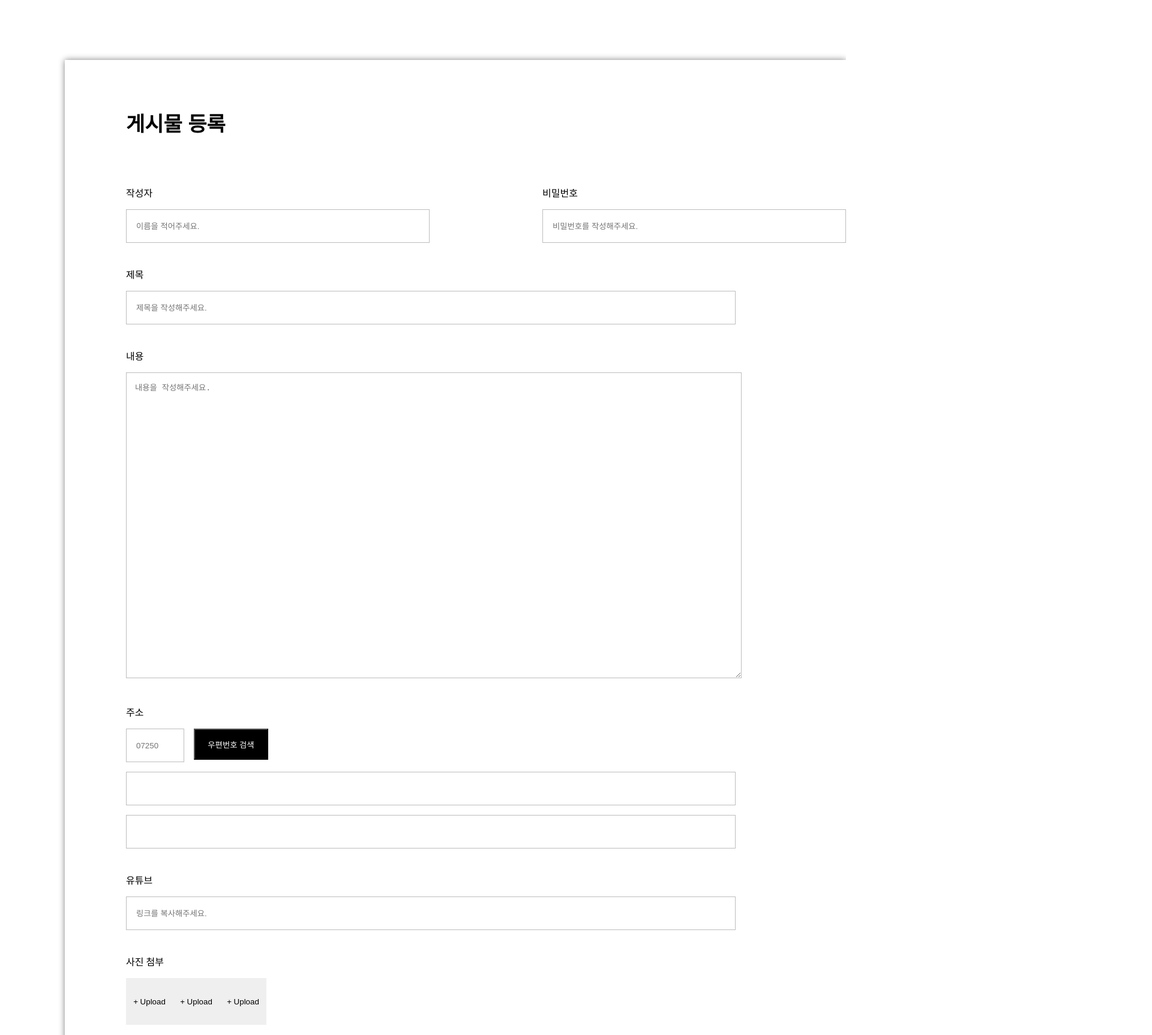
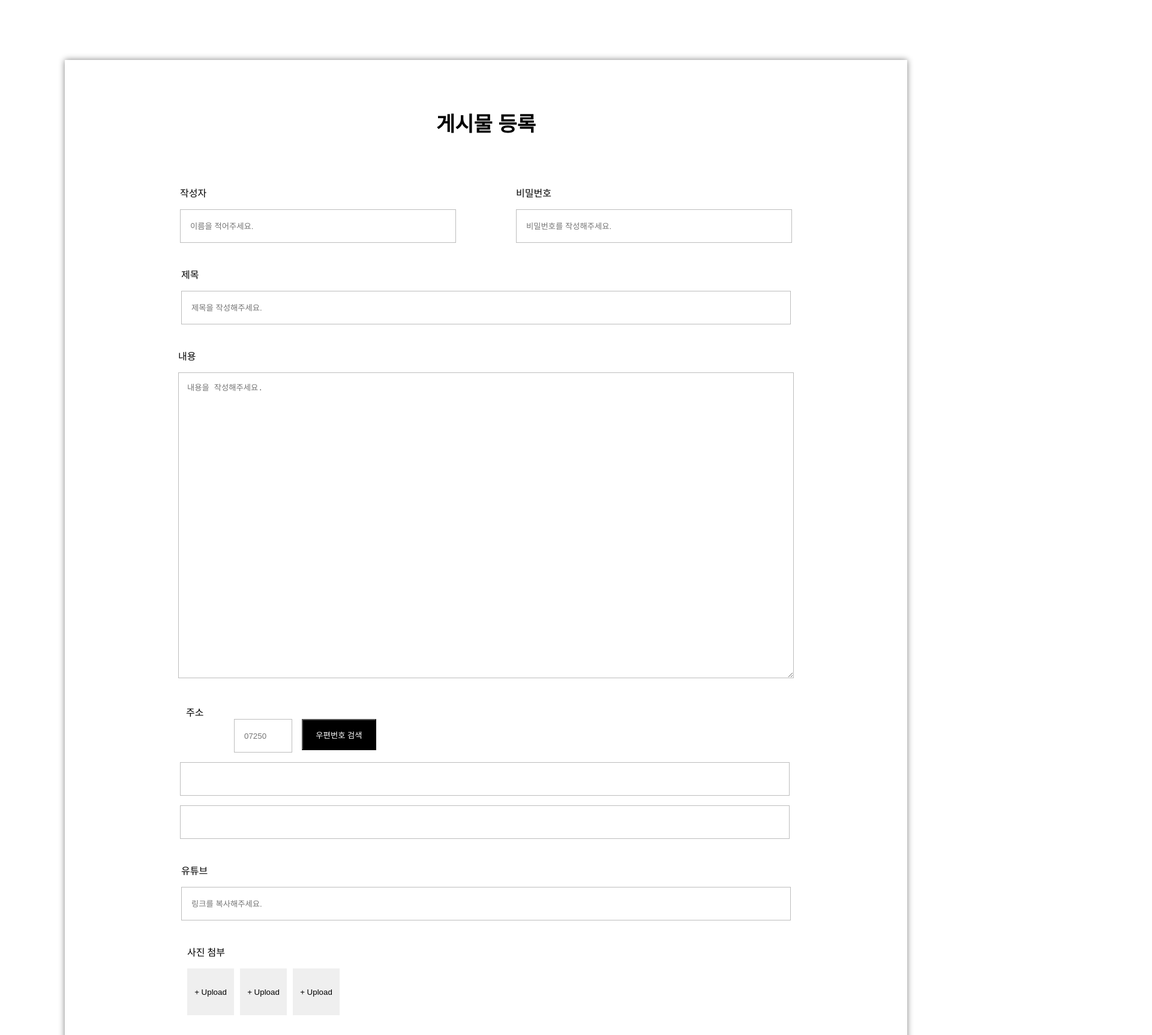
Before and after one commit to JINSOLdev/FE_Tutorial, a Next.js app in the folder codecamp-frontend-JIN/freeboard_frontend/: page /boards/new in a window 1280 px wide. Shown: the top 1726 px of the page at 60% size, 1920 px wide, since content can reach past the window. Built offline with nearby package versions, Linux system fonts and the light colour scheme.

Commit message:
portfolio_section 04

```diff
--- a/codecamp-frontend-JIN/freeboard_frontend/pages/boards/new/index.js
+++ b/codecamp-frontend-JIN/freeboard_frontend/pages/boards/new/index.js
@@ -8,6 +8,7 @@ import {
     Password,
     Subject,
     Contents,
+    AddressLabel,
     ZipcodeWrapper,
     Zipcode,
     SearchButton,
@@ -45,7 +46,7 @@ export default function boardsNewPage() {
                 <Contents placeholder="내용을 작성해주세요."></Contents>
             </InputWrapper>
             <InputWrapper>
-                <Label>주소</Label>
+                <AddressLabel>주소</AddressLabel>
                 <ZipcodeWrapper>
                     <Zipcode placeholder="07250"></Zipcode>
                     <SearchButton>우편번호 검색</SearchButton>
@@ -59,9 +60,9 @@ export default function boardsNewPage() {
             </InputWrapper>
             <ImageWrapper>
                 <Label>사진 첨부</Label>
-                <UploadButton>+ Upload</UploadButton>
-                <UploadButton>+ Upload</UploadButton>
-                <UploadButton>+ Upload</UploadButton>
+                <UploadButton id="upload">+ Upload</UploadButton>
+                <UploadButton id="upload">+ Upload</UploadButton>
+                <UploadButton id="upload">+ Upload</UploadButton>
             </ImageWrapper>
             <OptionWrapper>
                 <Label>메인 설정</Label>
--- a/codecamp-frontend-JIN/freeboard_frontend/styles/boardsNew.js
+++ b/codecamp-frontend-JIN/freeboard_frontend/styles/boardsNew.js
@@ -1,21 +1,39 @@
 import styled from '@emotion/styled';
 
+// 내가 작성한 코드
+// export const Wrapper = styled.div`
+//     width: 1200px;
+//     // height: 1715px;
+//     border: 1px solid black;
+//     margin: 100px;
+//     padding-top: 80px;
+//     padding-bottom: 100px;
+//     padding-left: 102px;
+//     display: flex;
+//     flex-direction: column;
+//     align-item: center;
+//     border: none;
+//     box-shadow: 0px 0px 10px gray;
+// `;
+
+// 레퍼런스 코드 복붙
 export const Wrapper = styled.div`
     width: 1200px;
-    // height: 1715px;
+    /* height: 1847px; */
     border: 1px solid black;
     margin: 100px;
     padding-top: 80px;
     padding-bottom: 100px;
     padding-left: 102px;
+    padding-right: 102px;
     display: flex;
     flex-direction: column;
-    align-item: center;
+    align-items: center;
     border: none;
     box-shadow: 0px 0px 10px gray;
 `;
 
-export const Title = styled.span`
+export const Title = styled.div`
     font-family: Arial, Helvetica, sans-serif;
     font-size: 34px;
     font-weight: bold;
@@ -27,19 +45,22 @@ export const WriterWrapper = styled.div`
     flex-direction: row;
     justify-content: space-between;
     padding-top: 40px;
+    margin-left: 180px;
 `;
 
 export const Writer = styled.input`
-    width: 486px;
+    width: 440px;
     height: 52px;
     padding-left: 16px;
+    margin-right: 100px;
     border: 1px solid #bdbdbd;
 `;
 
 export const Password = styled.input`
-    width: 486px;
+    width: 440px;
     height: 52px;
     padding-left: 16px;
+    margin-right: 1000px;
     border: 1px solid #bdbdbd;
 `;
 
@@ -67,6 +88,10 @@ export const Contents = styled.textarea`
     padding: 14px;
     border: 1px solid #bdbdbd;
 `;
+
+export const AddressLabel = styled.span`
+    margin-left: 100px;
+`;
 export const ZipcodeWrapper = styled.div`
     display: flex;
     flex-direction: row;
@@ -76,7 +101,9 @@ export const Zipcode = styled.input`
     height: 52px;
     padding-left: 16px;
     border: 1px solid #bdbdbd;
+    margin-left: 180px;
 `;
+
 export const SearchButton = styled.button`
     width: 124px;
     height: 52px;
@@ -91,6 +118,7 @@ export const Address = styled.input`
     margin-top: 16px;
     padding-left: 16px;
     border: 1px solid #bdbdbd;
+    margin-left: 90px;
 `;
 export const Youtube = styled.input`
     width: 996px;
@@ -111,6 +139,9 @@ padding-right: 24px;
     outline: none;
     border: none;
     cursor: pointer;
+    margin-right: 10px;
+    justify-content: center;
+    text-align: column;
 `;
 export const OptionWrapper = styled.div`
     width: 996px;
@@ -121,8 +152,8 @@ export const RadioButton = styled.input`
 `;
 export const RadioLabel = styled.label`
     margin-left: 8px;
+    font-weight: 500;
     margin-right: 20px;
-    font-weight: 500;
     cursor: pointer;
 `;
 export const ButtonWrapper = styled.div`
```
Lines whose indentation alone changed are shown as unchanged.
